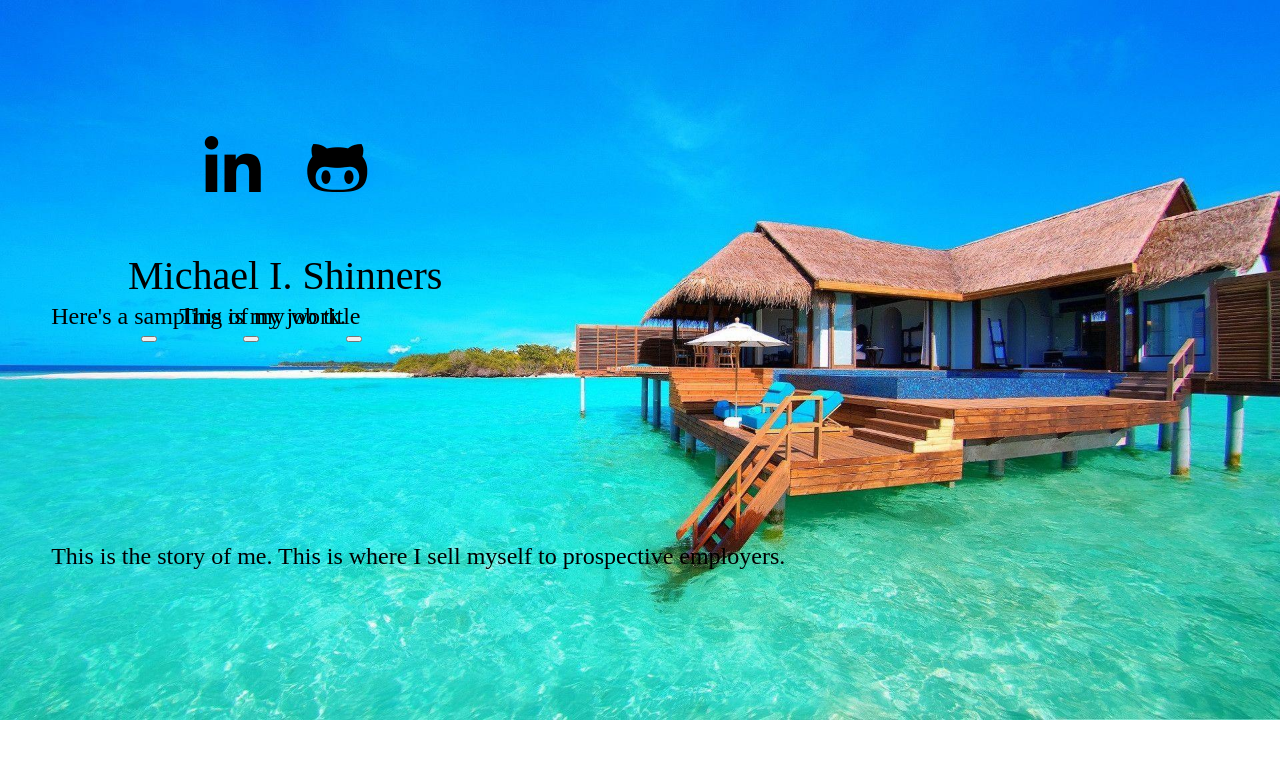
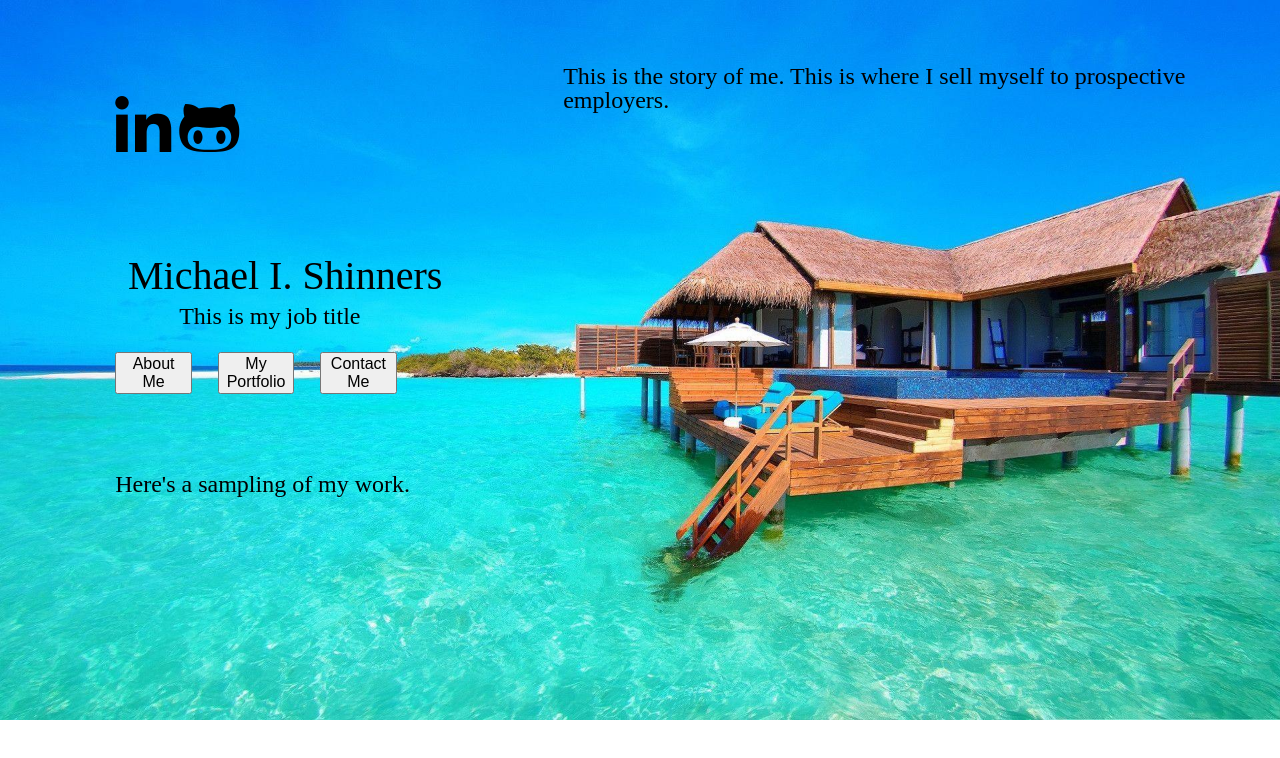
Before and after one commit to mshinners/portfolio, a plain HTML site: page index.html in a window 1280 px wide. Drawn offline with nearby package versions, Linux system fonts and the light colour scheme; files whose address does not match are found by name.

Commit message:
fixed alignment issues

```diff
--- a/css/layout.css
+++ b/css/layout.css
@@ -35,46 +35,56 @@ body {
   position: absolute;
   color: black;
   font-size: 2vh;
-  top: 42vh;
-  left: 11vw;
+  top: 44vh;
+  left: 9vw;
+  width: 6vw;
 
 }
 #portfolio {
   position: absolute;
   color: black;
   font-size: 2vh;
-  top: 42vh;
-  left: 19vw;
+  top: 44vh;
+  left: 17vw;
+  width: 6vw;
 
 }
 #contact {
   position: absolute;
   color: black;
   font-size: 2vh;
-  top: 42vh;
-  left: 27vw;
+  top: 44vh;
+  left: 25vw;
+  width: 6vw;
 
 }
 #github {
   position: absolute;
   color: black;
   font-size: 8vh;
-  top: 17vh;
-  left: 24vw;
+  top: 12vh;
+  left: 14vw;
 }
 #linkedIn {
   position: absolute;
   color: black;
   font-size: 8vh;
-  top: 17vh;
-  left: 16vw;
+  top: 12vh;
+  left: 9vw;
 }
 #bio {
   position: absolute;
   color: black;
   font-size: 3vh;
-  top: 68vh;
-  left: 4vw;
+  top: 8vh;
+  left: 44vw;
+}
+#projectHeader {
+  position: absolute;
+  color: black;
+  font-size: 3vh;
+  top: 59vh;
+  left: 9vw;
 }
 }
 @media only screen and (min-width: 600px) {
--- a/index.html
+++ b/index.html
@@ -20,9 +20,9 @@
       <a href="https://www.linkedin.com/in/michael-shinners-652414147/"><i class="fa fa-linkedin" aria-hidden="true" id="linkedIn"></i>
       </a>
       <a href="http://www.github.com/mshinners"><i class="fa fa-github-alt" aria-hidden="true" id="github"></i></a>
-      <button type="button" name="About Me" id='about'></button>
-      <button type="button" name="My Portfolio" id='portfolio'></button>
-      <button type="button" name="Contact Me" id='contact'></button>
+      <button type="button" id='about'>About Me</button>
+      <button type="button" id='portfolio'>My Portfolio</button>
+      <button type="button" id='contact'>Contact Me</button>
     </div>
   </body>
   <script type="text/javascript" src="portfolioData.js"></script>
--- a/scripts/app.js
+++ b/scripts/app.js
@@ -2,11 +2,12 @@
 
 var projects = [];
 
-//function to put projects in a 3x2 table
+//function to put projects in a 3x1 table
 function Portfolio(image, title, ghPagesUrl) {
   this.img = img;
   this.title = title;
   this.ghPagesUrl = ghPagesUrl;
+  projects.push(this);
 }
 
 Portfolio.prototype.toHtml = function() {
--- a/scripts/portfolioData.js
+++ b/scripts/portfolioData.js
@@ -1,11 +1,6 @@
 'use strict';
 
 var projectData = [
-  {
-    image:       'imgs/pic01.jpg',
-    title:       '301 Final Project',
-    ghPagesUrl:  'github.com/mshinners/etc',
-  },
   {
     image:       'imgs/pic02.jpg',
     title:       'Scramble',
@@ -21,9 +16,4 @@ var projectData = [
     title:       'Salmon Cookies',
     ghPagesUrl:  'github.com/mshinners/etc',
   },
-  {
-    image:       'imgs/pic05.jpg',
-    title:       'Chocolate Pizza',
-    ghPagesUrl:  'github.com/mshinners/etc',
-  },
 ];
```
Also changed, not shown: README.md.
